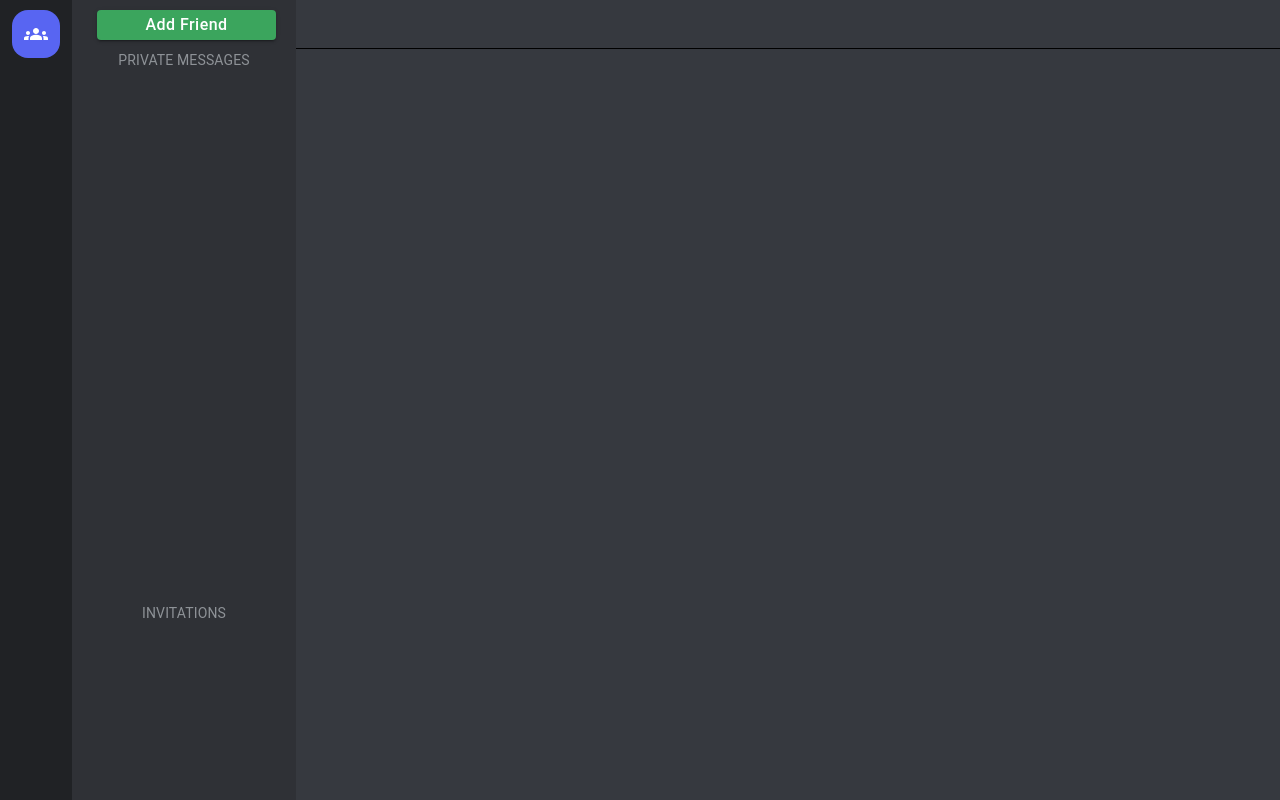
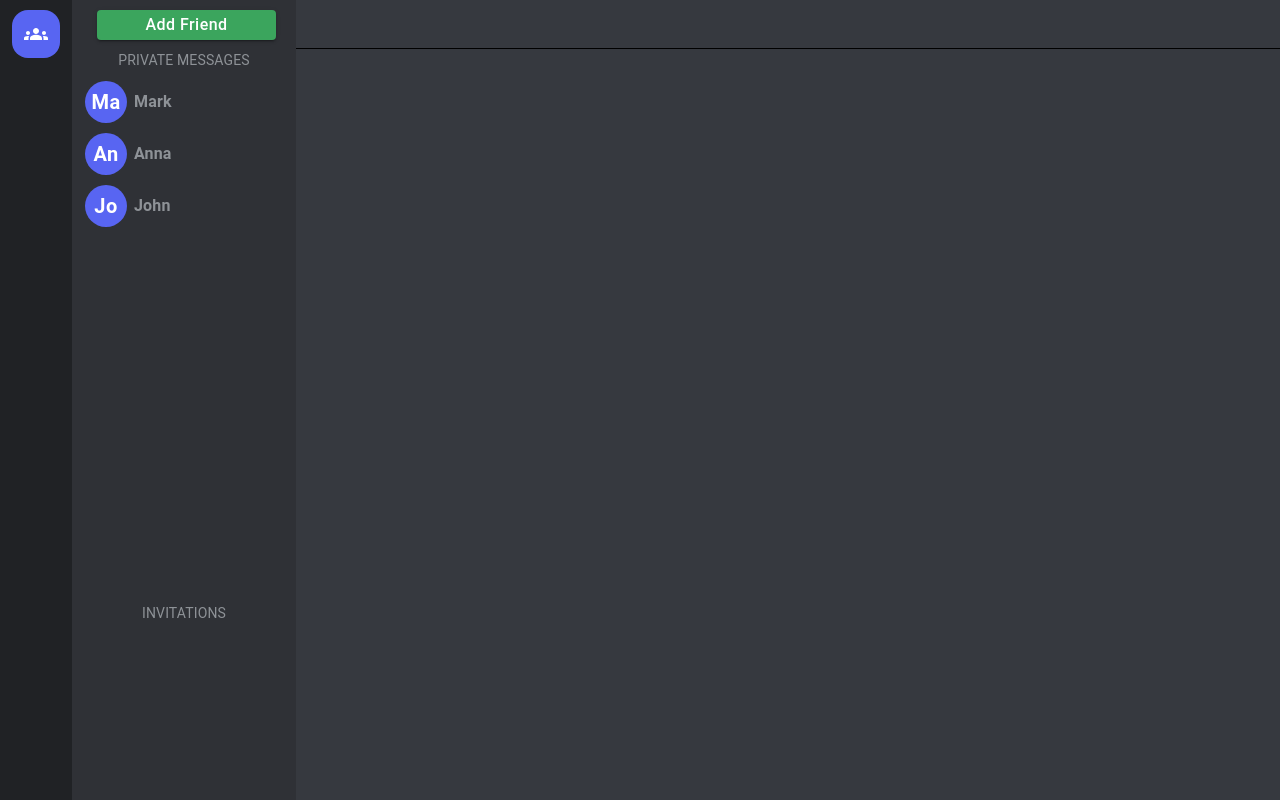
Before and after one commit to shashankdkte/new-discord-frontend, a React (Create React App) app: page / in a window 1280 px wide. Built offline with nearby package versions, Linux system fonts and the light colour scheme.

Commit message:
Preparing FriendList

```diff
--- a/src/Dashboard/FriendsSideBar/FriendList/FriendList.js
+++ b/src/Dashboard/FriendsSideBar/FriendList/FriendList.js
@@ -1,13 +1,37 @@
 import React from 'react';
 import { styled } from "@mui/system";
+import FriendListItem from './FriendListItem';
 
+
+const DUMMY_FRIENDS = [
+  {
+    id: 1,
+    username: "Mark",
+    isOnline: true,
+  },
+  {
+    id: 2,
+    username: "Anna",
+    isOnline: false,
+  },
+  {
+    id: 3,
+    username: "John",
+    isOnline: false,
+  },
+];
 const MainContainer = styled("div")({
   flexGrow: 1,
   width:"100%"
 })
 const FriendList = () => {
   return (
-    <MainContainer></MainContainer>
+    <MainContainer>
+      {DUMMY_FRIENDS.map(f => (
+        <FriendListItem username={f.username} id={f.id} key={f.id}
+        isOnline={f.isOnline}/>
+      ))}
+    </MainContainer>
   )
 }
 
--- /dev/null
+++ b/src/Dashboard/FriendsSideBar/FriendList/FriendListItem.js
@@ -0,0 +1,30 @@
+import React from 'react'
+import { Button, Typography } from '@mui/material'
+import Avatar from '../../../shared/Avatar';
+
+const FriendListItem = (props) => {
+
+  const { id,username,isOnline} = props;
+  return (
+    <Button style={{
+      width: "100%",
+      height: "42px",
+      marginTop: "10px",
+      display: "flex",
+      alignItems: "center",
+      justifyContent: "flex-start",
+      textTransform: "none",
+      color: "black",
+      position:"relative"
+    }}>
+      <Avatar username={username}/>
+      <Typography style={{
+        marginLeft: "7px",
+        fontWeight: "700",
+        color:"#8e9297"
+      }} variant='subtitle1' align='left' >{username}</Typography>
+   </Button>
+  )
+}
+
+export default FriendListItem
--- /dev/null
+++ b/src/shared/Avatar.js
@@ -0,0 +1,26 @@
+import React from 'react'
+import {styled} from "@mui/system"
+
+const AvatarPreview = styled("div")({
+  height: "42px",
+  width: "42px",
+  backgroundColor: "#5865f2",
+  borderRadius: "42px",
+  display: "flex",
+  alignItems: "center",
+  justifyContent: "center",
+  fontSize: "20px",
+  fontWeight: "700",
+  marginLeft: "5px",
+  color:"white"
+})
+
+const Avatar = ({username,large}) => {
+  return (
+    <AvatarPreview style={large ? { height: "80px", width: "80px" } : {}}>
+      {username.substring(0,2)}
+    </AvatarPreview>
+  )
+}
+
+export default Avatar
```
